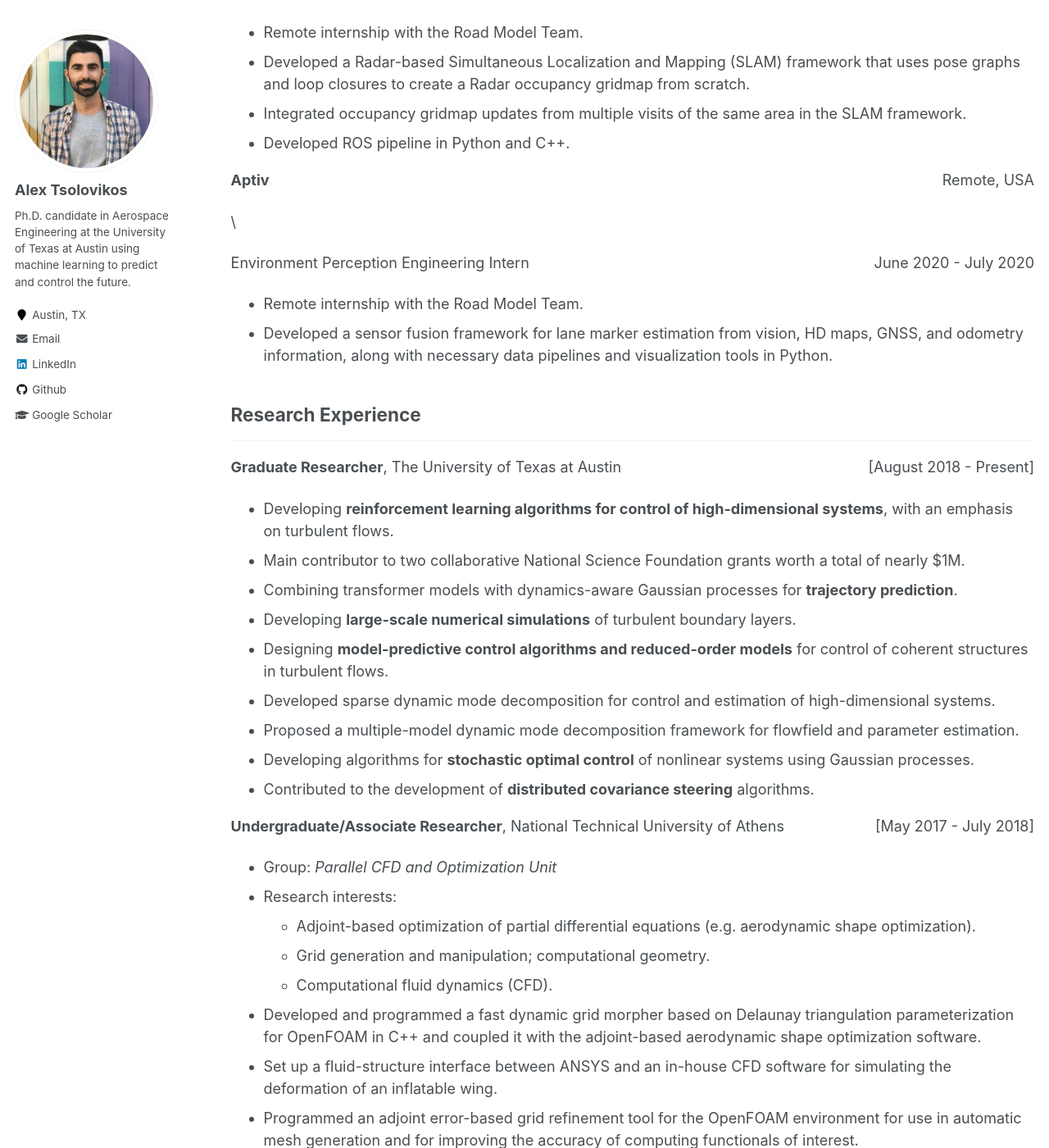
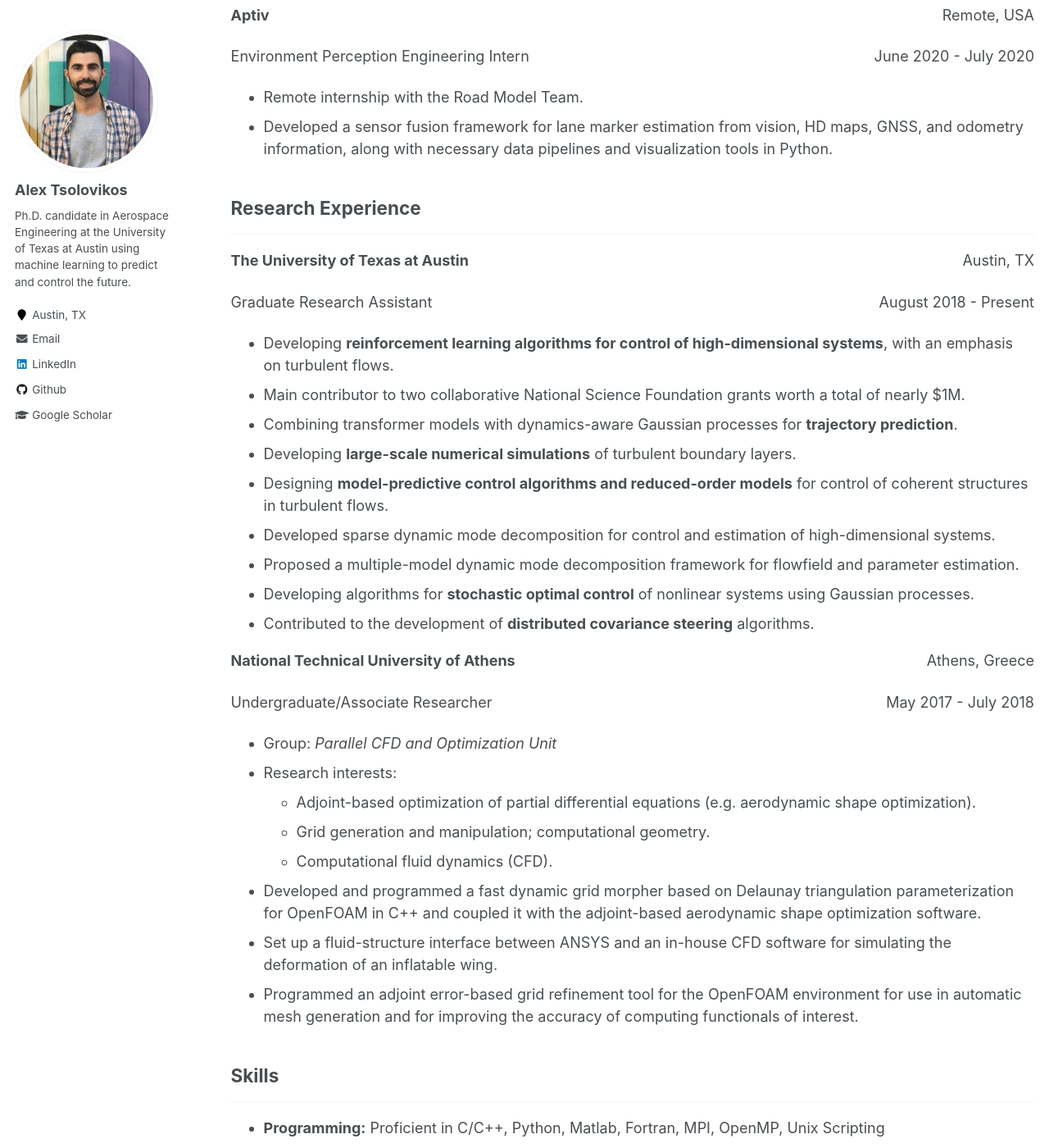
Before and after one commit to alextsolovikos/alextsolovikos.github.io, a Jekyll site: the page built from _pages/cv.md, in a window 1280 px wide and 1400 px high, scrolled down 1848 px. Shown: the whole window at 82% size. Built offline with Jekyll 4.4.1, drawn with Linux system fonts in a browser that asks for light colours; formulas are drawn with MathJax 3.

Commit message:
Update cv.md

```diff
--- a/_pages/cv.md
+++ b/_pages/cv.md
@@ -17,7 +17,7 @@ Some of the topics that I have worked on include stochastic optimal control, hig
 ------------------------------------------------------------------------
 ***
 
-<p><strong>The University of Texas at Austin</strong> <span style="float:right;">Austin, TX</span></p>\
+<p><strong>The University of Texas at Austin</strong> <span style="float:right;">Austin, TX</span></p>
 <p>MS/PhD in Aerospace Engineering <span style="float:right;">May 2023</span></p>
 
 -   Master's and Doctoral student in the Department of Aerospace
@@ -29,7 +29,7 @@ Some of the topics that I have worked on include stochastic optimal control, hig
     Dynamics, Dynamics of Turbulence, Multivariable Control Systems,
     Fluid Mechanics
 
-<p><strong>National Technical University of Athens</strong> <span style="float:right;">Athens, Greece</span></p>\
+<p><strong>National Technical University of Athens</strong> <span style="float:right;">Athens, Greece</span></p>
 <p>BS/MS, Mechanical Engineering <span style="float:right;">February 2018</span></p>
 
 -   Bachelor of Science & Master of Science; 5-year joint degree; 300
@@ -49,14 +49,14 @@ Some of the topics that I have worked on include stochastic optimal control, hig
 ------------------------------------------------------------------------
 ***
 
-<p><strong>Aptiv</strong> <span style="float:right;">Agoura Hills, CA</span></p>\
+<p><strong>Aptiv</strong> <span style="float:right;">Agoura Hills, CA</span></p>
 <p>Radar Machine Learning Intern <span style="float:right;">May 2022 - August 2022</span></p>
 
 -   Worked on deep learning for object detection from low-level radar data.
 -   Trained and compared the performance of object detection models with different backbones, detection heads, and loss functions, leading to improved detection precision over the previously-used models.
 -   Created MMRadar: an extension of MMDetection & MMRotate libraries for radar-only object detection.
 
-<p><strong>Aptiv</strong> <span style="float:right;">Remote, USA</span></p>\
+<p><strong>Aptiv</strong> <span style="float:right;">Remote, USA</span></p>
 <p>Environment Perception Engineering Intern <span style="float:right;">June 2021 - August 2021</span></p>
 
 -   Remote internship with the Road Model Team.
@@ -67,7 +67,7 @@ Some of the topics that I have worked on include stochastic optimal control, hig
     same area in the SLAM framework.
 -   Developed ROS pipeline in Python and C++.
 
-<p><strong>Aptiv</strong> <span style="float:right;">Remote, USA</span></p>\
+<p><strong>Aptiv</strong> <span style="float:right;">Remote, USA</span></p>
 <p>Environment Perception Engineering Intern <span style="float:right;">June 2020 - July 2020</span></p>
 
 -   Remote internship with the Road Model Team.
@@ -80,7 +80,8 @@ Some of the topics that I have worked on include stochastic optimal control, hig
 ------------------------------------------------------------------------
 ***
 
-<p><strong>Graduate Researcher</strong>, The University of Texas at Austin <span style="float:right;">[August 2018 - Present]</span></p>
+<p><strong>The University of Texas at Austin</strong> <span style="float:right;">Austin, TX</span></p>
+<p>Graduate Research Assistant <span style="float:right;">August 2018 - Present</span></p>
 
 -   Developing **reinforcement learning algorithms for control of high-dimensional systems**, with an emphasis on turbulent flows.
 -   Main contributor to two collaborative National Science Foundation grants worth a total of nearly $1M.
@@ -92,7 +93,8 @@ Some of the topics that I have worked on include stochastic optimal control, hig
 -   Developing algorithms for **stochastic optimal control** of nonlinear systems using Gaussian processes.
 -   Contributed to the development of **distributed covariance steering** algorithms.
 
-<p><strong>Undergraduate/Associate Researcher</strong>, National Technical University of Athens <span style="float:right;">[May 2017 - July 2018]</span></p>
+<p><strong>National Technical University of Athens</strong> <span style="float:right;">Athens, Greece</span></p>
+<p>Undergraduate/Associate Researcher <span style="float:right;">May 2017 - July 2018</span></p>
 
 -   Group: *Parallel CFD and Optimization Unit*
 -   Research interests:
```
